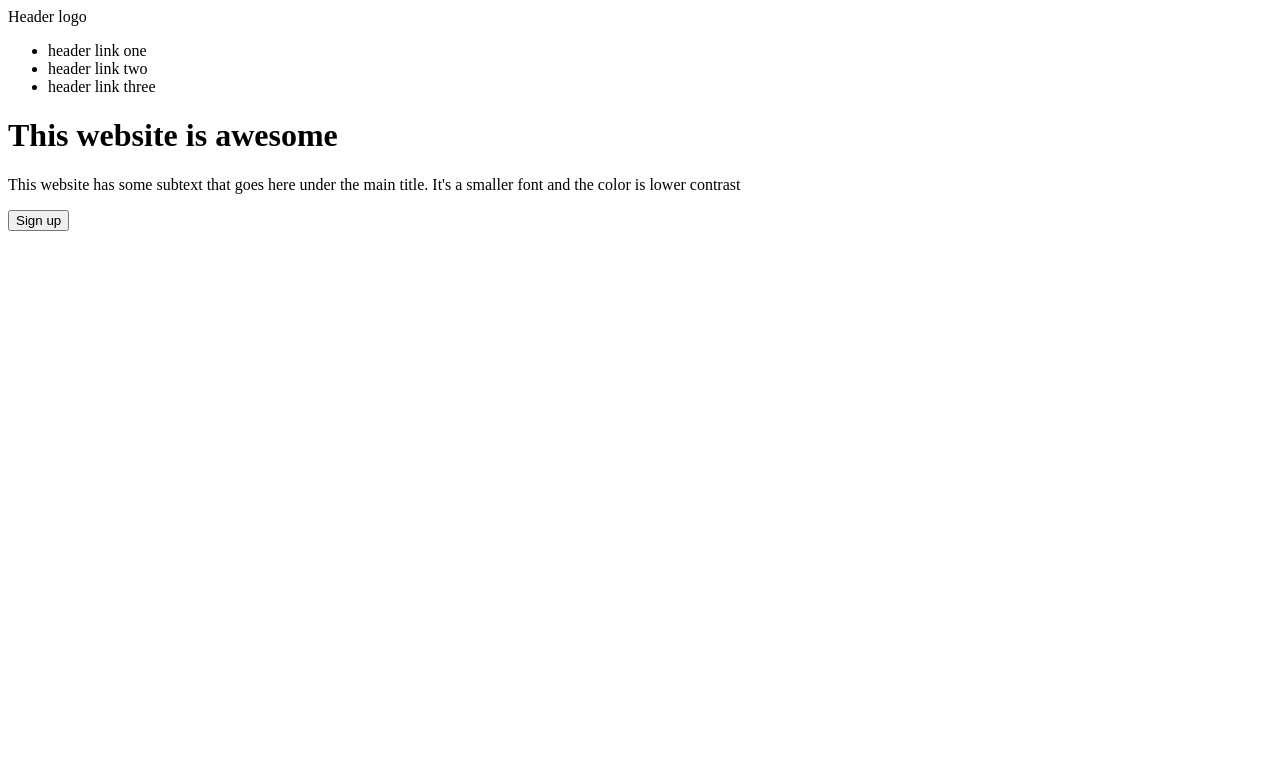
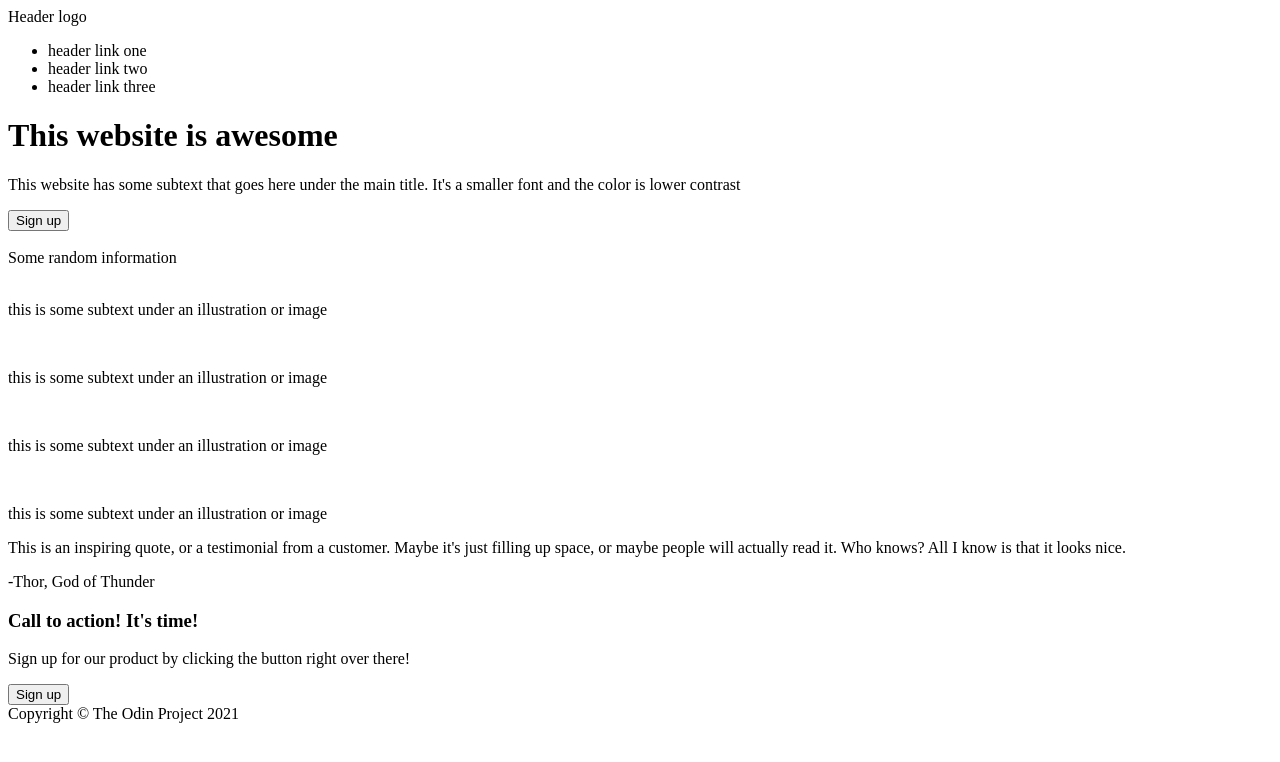
Before and after one commit to Sharky20/odin-landing-page, a plain HTML site: page index.html in a window 1280 px wide. Drawn offline with Linux system fonts and the light colour scheme.

Commit message:
Add all main html elements to index.html
Added wrappers and main elements for everything in the index.html
file according to the design images. The image placeholders currently
have nothing in them though. Wrappers are subject to change.

```diff
--- a/index.html
+++ b/index.html
@@ -17,6 +17,8 @@
             </ul>
         </div>
     </div>
+
+
     <div class="top-div">
         <div class="hero">
             <h1>This website is awesome</h1>
@@ -25,5 +27,48 @@
         </div>
         <img>
     </div>
+
+
+    <div class="random-info">
+        <div class="info-text">Some random information</div>
+        <div class="illustrations-wrapper">
+            <div class="illustration">
+                <img class="info-image">
+                <p>this is some subtext under an illustration or image</p>
+            </div>
+            <div class="illustration">
+                <img class="info-image">
+                <p>this is some subtext under an illustration or image</p>
+            </div>
+            <div class="illustration">
+                <img class="info-image">
+                <p>this is some subtext under an illustration or image</p>
+            </div>
+            <div class="illustration">
+                <img class="info-image">
+                <p>this is some subtext under an illustration or image</p>
+            </div>
+        </div>
+    </div>
+
+
+    <div class="quote-wrapper">
+        <p class="quote">This is an inspiring quote, or a testimonial from a customer. Maybe it's just filling up space, or maybe people will actually read it. Who knows? All I know is that it looks nice.</p>
+        <p class="credit">-Thor, God of Thunder</p>
+    </div>
+
+
+    <div class="bottom">
+        <div class="call-to-action">
+            <div class="left">
+                <h3>Call to action! It's time!</h3>
+                <p>Sign up for our product by clicking the button right over there!</p>
+            </div>
+            <button class="sign-up">Sign up</button>
+        </div>
+    </div>
+
+
+    <div class="footer">Copyright &copy; The Odin Project 2021</div>
 </body>
 </html>
```
